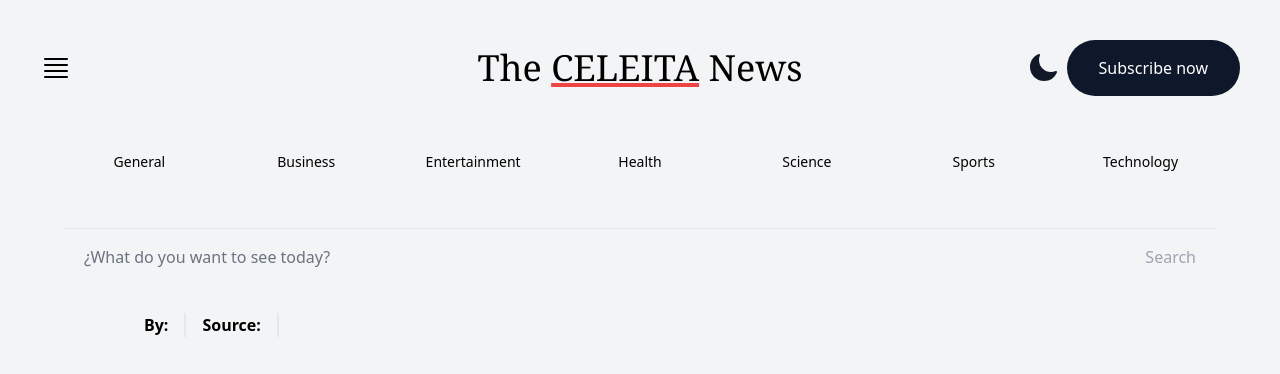
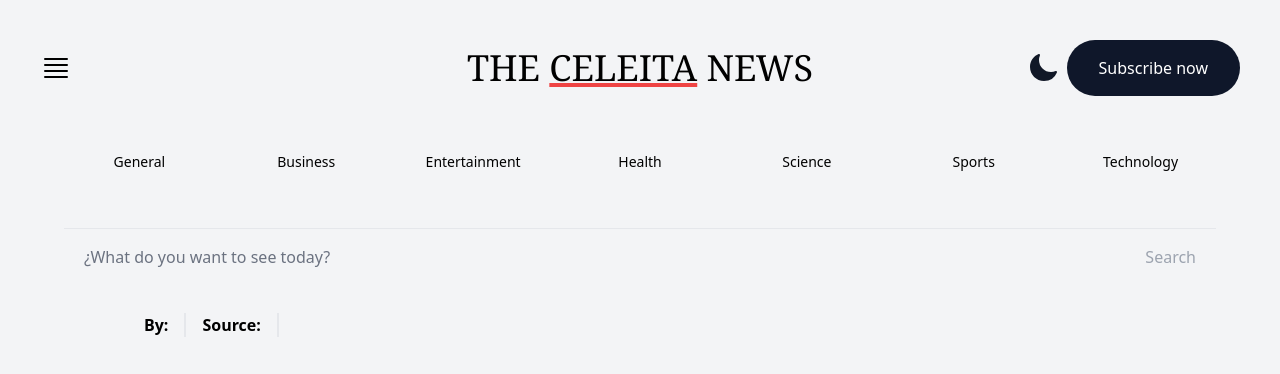
Before and after one commit to JulianCeleita/news-next, a Next.js app: page /article in a window 1280 px wide. Shown: the top 374 px of the page. Built offline with nearby package versions, Linux system fonts and the light colour scheme.

Commit message:
fixing readmore error

```diff
--- a/app/Header.tsx
+++ b/app/Header.tsx
@@ -13,11 +13,11 @@ function Header() {
 
         <Link href="/" prefetch={false}>
           <h1 className="font-serif text-4xl text-center">
-            The{" "}
+            THE{" "}
             <span className="underline decoration-4 decoration-red-500">
             CELEITA
             </span>
-            {" "}News
+            {" "}NEWS
             </h1>
         </Link>
 
--- a/app/ReadMoreButton.tsx
+++ b/app/ReadMoreButton.tsx
@@ -1,5 +1,6 @@
 'use client';
 import { useRouter } from "next/navigation";
+import { encode } from "querystring";
 
 type Props = {
     article: Article;
@@ -9,8 +10,7 @@ function ReadMoreButton({article}: Props) {
     const router = useRouter();
 
     const handleClick = () => {
-        const queryString = Object.entries(article).map(([key, value])=> `${key}=${value}`).join("&");
-        const url = `/article?${queryString}`;
+        const url = `/article?${encode(article)}`;
         console.log(url)
             router.push(url);
     }
```
